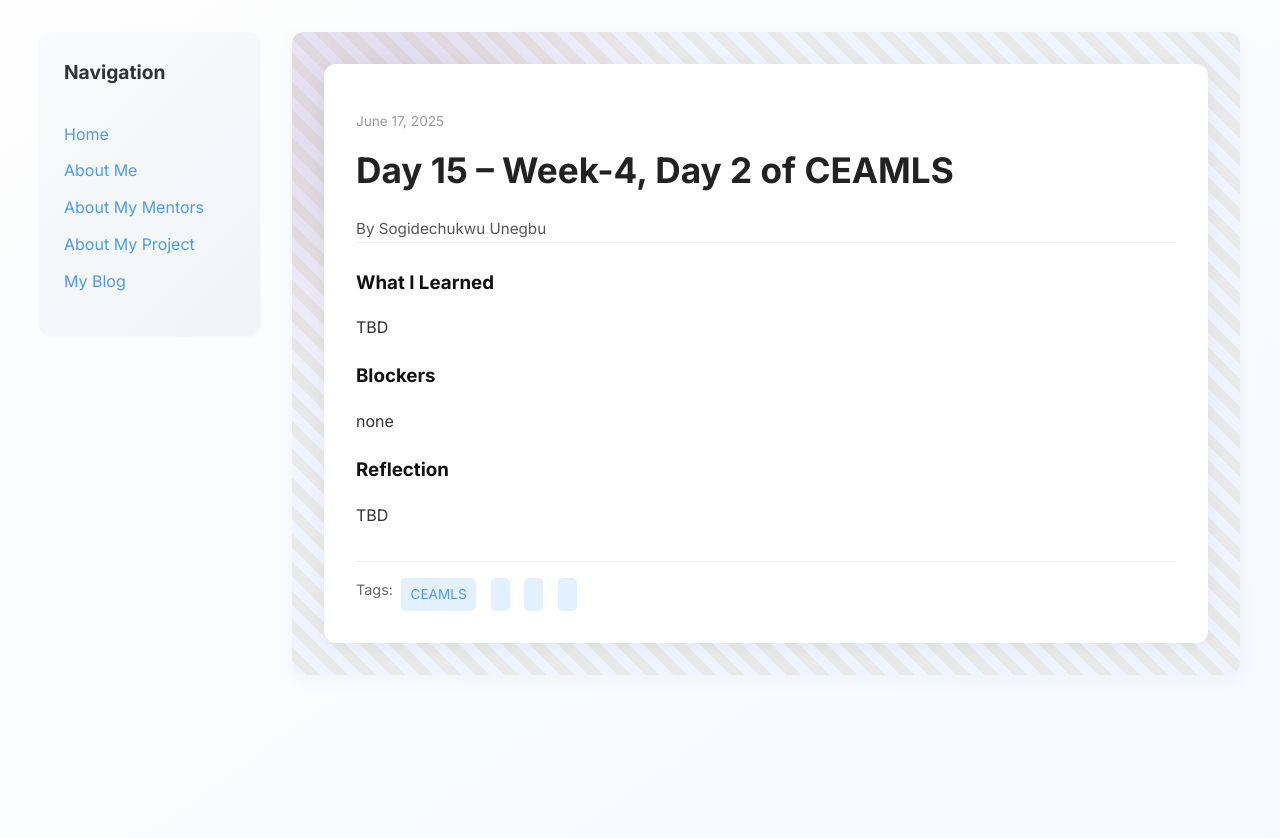
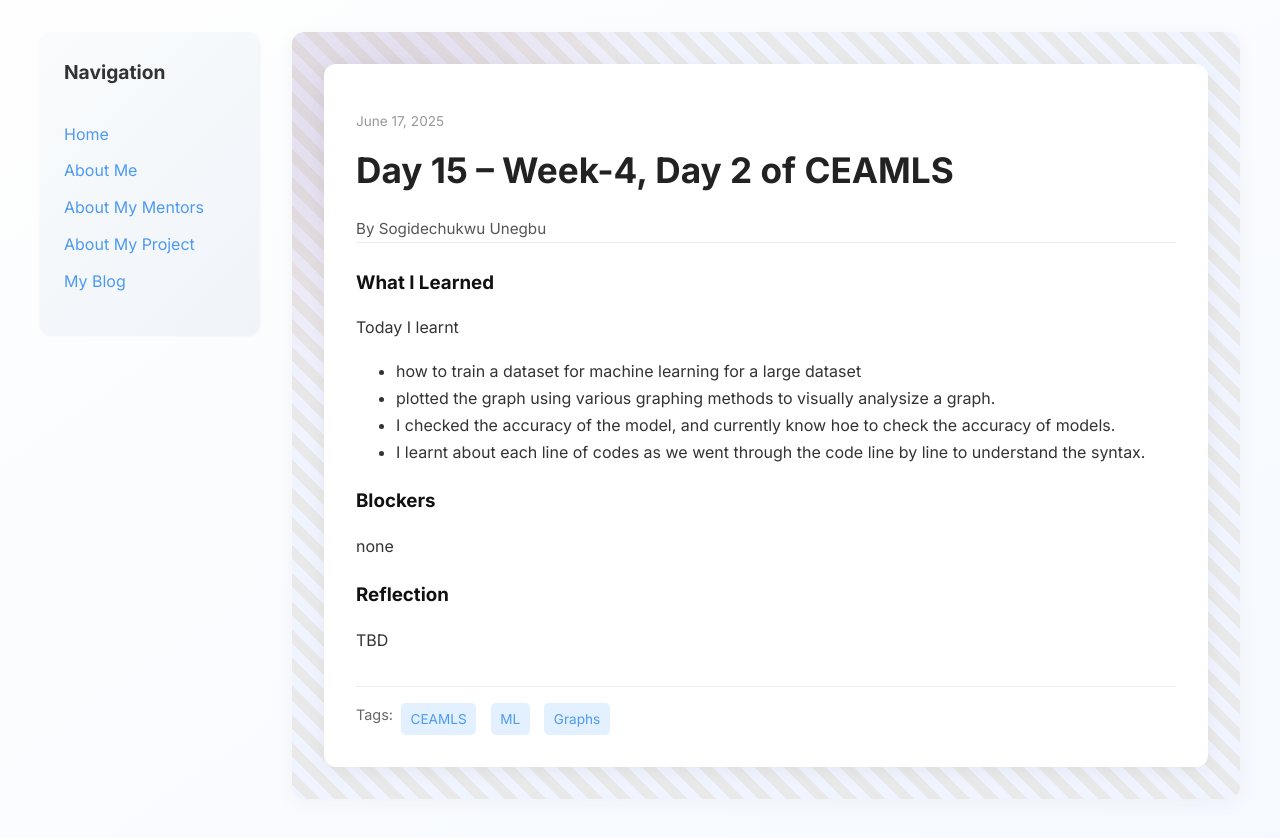
Before and after one commit to UnegbuSogidechukwu/UnegbuSogidechukwu.github.io, a Jekyll site: the page built from _posts/2025-06-17-day-16.md, in a window 1280 px wide. Shown: the top 838 px of the page. Built offline with Jekyll 4.4.1, drawn with Linux system fonts in a browser that asks for light colours.

Commit message:
Update 2025-06-17-day-16.md

```diff
--- a/_posts/2025-06-17-day-16.md
+++ b/_posts/2025-06-17-day-16.md
@@ -4,10 +4,14 @@ title: "Day 15 – Week-4, Day 2 of CEAMLS "
 date: 2025-06-17
 author: Sogidechukwu Unegbu
 permalink: /day16.html
-tags: ["CEAMLS", "", "", ""]
+tags: ["CEAMLS", "ML", "Graphs"]
 
 what_i_learned: |
-  TBD
+  Today I learnt
+    - how to train a dataset for machine learning for a large dataset
+    - plotted the graph using various graphing methods to visually analysize a graph.
+    - I checked the accuracy of the model, and currently know hoe to check the accuracy of models.
+    - I learnt about each line of codes as we went through the code line by line to understand the syntax.
 
 blockers: |
   none
```
